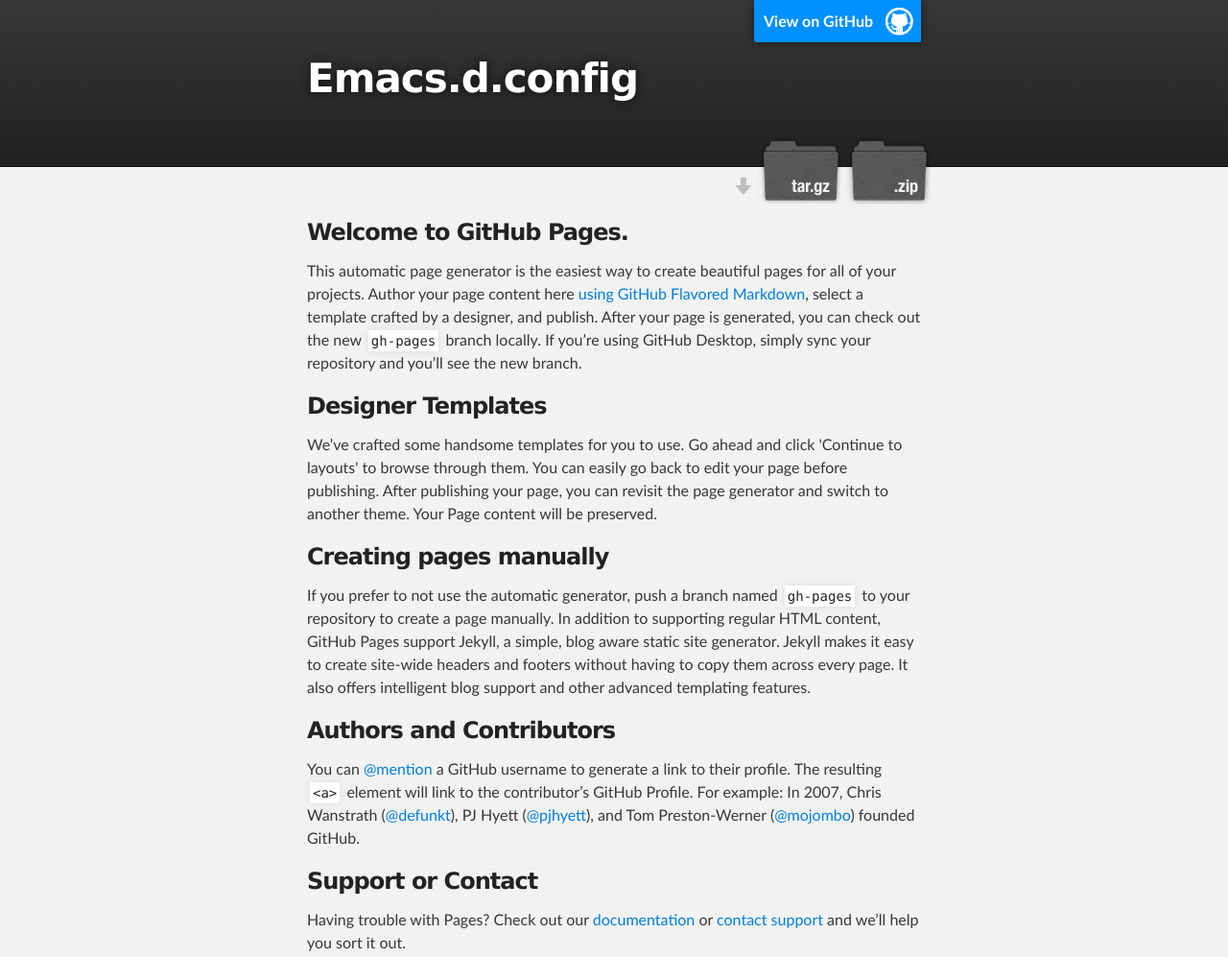
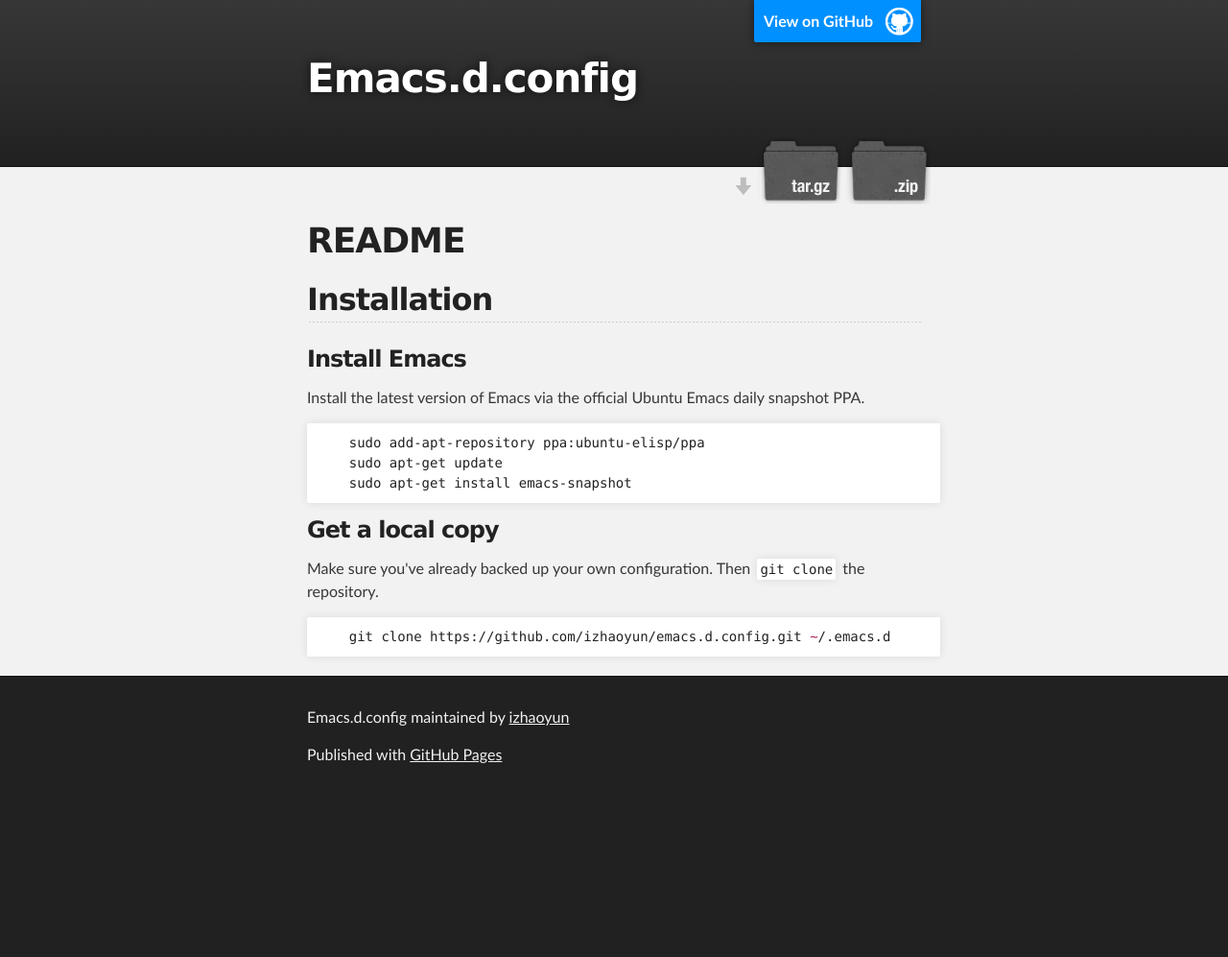
Before and after one commit to izhaoyun/.emacs.d.z, a plain HTML site: page index.html in a window 1280 px wide. Shown: the top 997 px of the page at 96% size. After the commit the page ends 833 px from the top, so only its background shows below. Drawn offline with Linux system fonts and the light colour scheme.

```diff
--- a/index.html
+++ b/index.html
@@ -31,30 +31,29 @@
     <!-- MAIN CONTENT -->
     <div id="main_content_wrap" class="outer">
       <section id="main_content" class="inner">
-        <h3>
-<a id="welcome-to-github-pages" class="anchor" href="#welcome-to-github-pages" aria-hidden="true"><span class="octicon octicon-link"></span></a>Welcome to GitHub Pages.</h3>
+        <h1>
+<a id="readme" class="anchor" href="#readme" aria-hidden="true"><span class="octicon octicon-link"></span></a>README</h1>
 
-<p>This automatic page generator is the easiest way to create beautiful pages for all of your projects. Author your page content here <a href="https://guides.github.com/features/mastering-markdown/">using GitHub Flavored Markdown</a>, select a template crafted by a designer, and publish. After your page is generated, you can check out the new <code>gh-pages</code> branch locally. If you’re using GitHub Desktop, simply sync your repository and you’ll see the new branch.</p>
+<h2>
+<a id="installation" class="anchor" href="#installation" aria-hidden="true"><span class="octicon octicon-link"></span></a>Installation</h2>
 
 <h3>
-<a id="designer-templates" class="anchor" href="#designer-templates" aria-hidden="true"><span class="octicon octicon-link"></span></a>Designer Templates</h3>
+<a id="install-emacs" class="anchor" href="#install-emacs" aria-hidden="true"><span class="octicon octicon-link"></span></a>Install Emacs</h3>
 
-<p>We’ve crafted some handsome templates for you to use. Go ahead and click 'Continue to layouts' to browse through them. You can easily go back to edit your page before publishing. After publishing your page, you can revisit the page generator and switch to another theme. Your Page content will be preserved.</p>
+<p>Install the latest version of Emacs via the official Ubuntu Emacs
+daily snapshot PPA.</p>
+
+<div class="highlight highlight-source-shell"><pre>    sudo add-apt-repository ppa:ubuntu-elisp/ppa
+    sudo apt-get update
+    sudo apt-get install emacs-snapshot</pre></div>
 
 <h3>
-<a id="creating-pages-manually" class="anchor" href="#creating-pages-manually" aria-hidden="true"><span class="octicon octicon-link"></span></a>Creating pages manually</h3>
+<a id="get-a-local-copy" class="anchor" href="#get-a-local-copy" aria-hidden="true"><span class="octicon octicon-link"></span></a>Get a local copy</h3>
 
-<p>If you prefer to not use the automatic generator, push a branch named <code>gh-pages</code> to your repository to create a page manually. In addition to supporting regular HTML content, GitHub Pages support Jekyll, a simple, blog aware static site generator. Jekyll makes it easy to create site-wide headers and footers without having to copy them across every page. It also offers intelligent blog support and other advanced templating features.</p>
+<p>Make sure you've already backed up your own configuration. Then
+<code>git clone</code> the repository.</p>
 
-<h3>
-<a id="authors-and-contributors" class="anchor" href="#authors-and-contributors" aria-hidden="true"><span class="octicon octicon-link"></span></a>Authors and Contributors</h3>
-
-<p>You can <a href="https://github.com/blog/821" class="user-mention">@mention</a> a GitHub username to generate a link to their profile. The resulting <code>&lt;a&gt;</code> element will link to the contributor’s GitHub Profile. For example: In 2007, Chris Wanstrath (<a href="https://github.com/defunkt" class="user-mention">@defunkt</a>), PJ Hyett (<a href="https://github.com/pjhyett" class="user-mention">@pjhyett</a>), and Tom Preston-Werner (<a href="https://github.com/mojombo" class="user-mention">@mojombo</a>) founded GitHub.</p>
-
-<h3>
-<a id="support-or-contact" class="anchor" href="#support-or-contact" aria-hidden="true"><span class="octicon octicon-link"></span></a>Support or Contact</h3>
-
-<p>Having trouble with Pages? Check out our <a href="https://help.github.com/pages">documentation</a> or <a href="https://github.com/contact">contact support</a> and we’ll help you sort it out.</p>
+<div class="highlight highlight-source-shell"><pre>    git clone https://github.com/izhaoyun/emacs.d.config.git <span class="pl-k">~</span>/.emacs.d</pre></div>
       </section>
     </div>
 
```
Also changed, not shown: params.json (+1 -1 lines).
